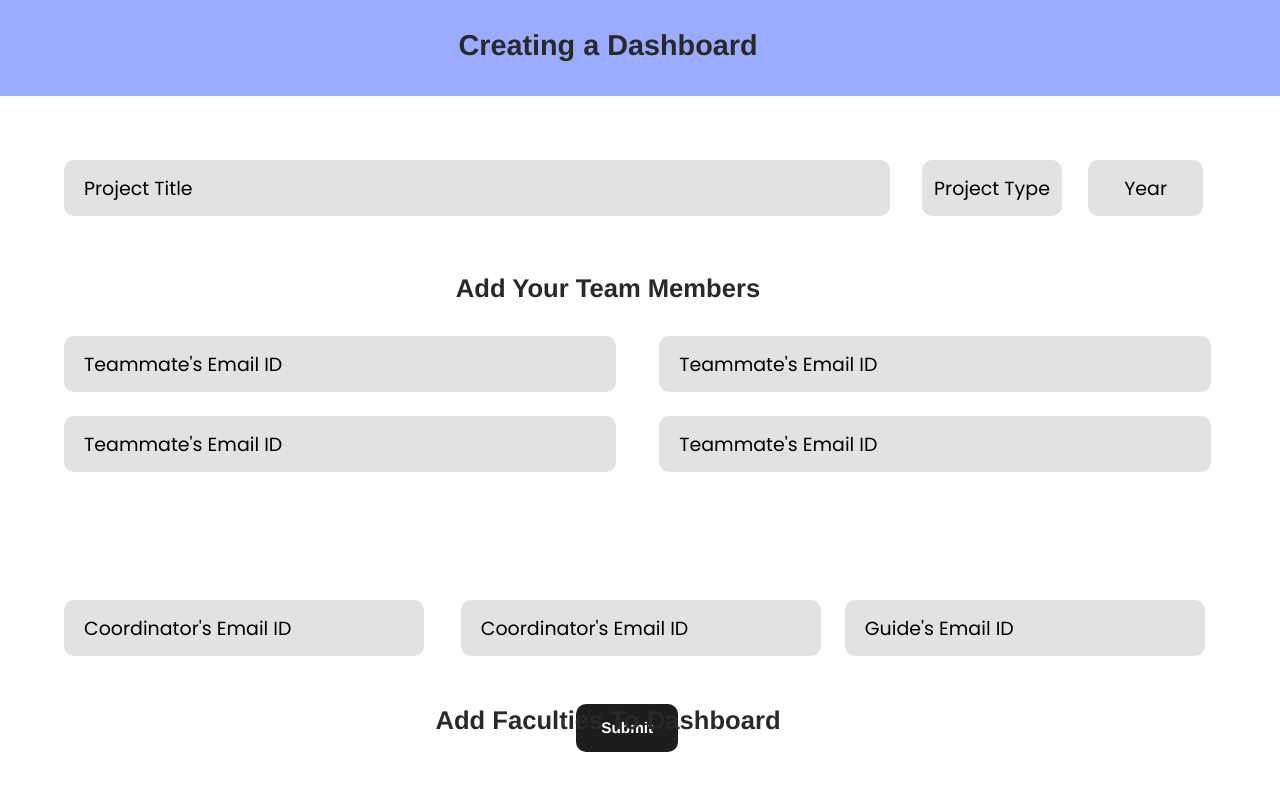
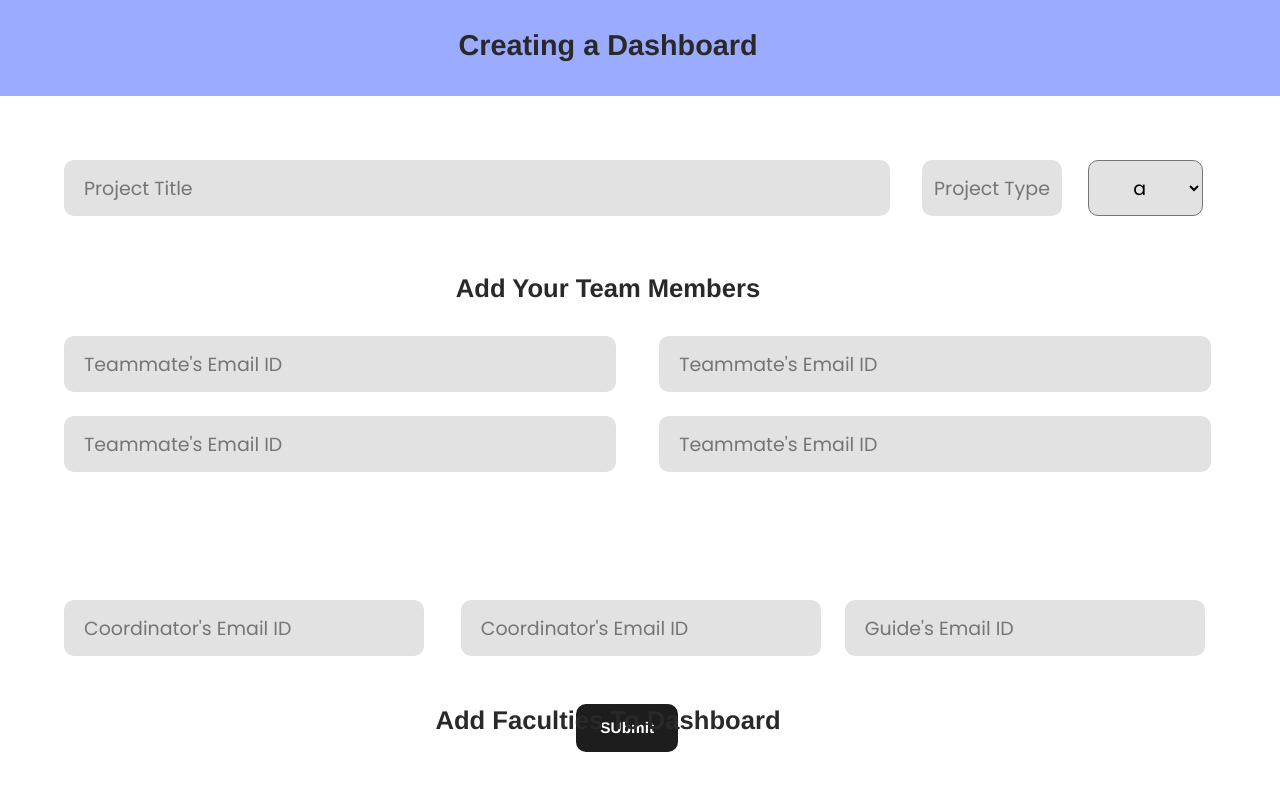
Before and after one commit to akashps23/ProjecxFlow, a React (Vite) app: page /teamcreate in a window 1280 px wide. Shown: the top 790 px of the page. Built offline with nearby package versions, Linux system fonts and the light colour scheme.

Commit message:
fix: form bugs at team create

```diff
--- a/src/pages/teamcreate.jsx
+++ b/src/pages/teamcreate.jsx
@@ -1,65 +1,55 @@
-import React from "react";
+import React, { useRef } from "react";
 import "../styles/teamcreate.css";
 
 function TeamCreate() {
+  const yearRef = useRef(null);
+  const handleSubmit = () => {
+    console.log("ge");
+    alert("AFFs");
+    // alert(yearRef.current.value);
+    let year = yearRef.current.value;
+  };
+  // console.log("hey");
   return (
     <div className="team">
-      <form>
+      <form
+        onSubmit={() => {
+          console.log("herer");
+        }}
+      >
         <div className="dash">Creating a Dashboard</div>
+        <input className="proname" placeholder="Project Title" />
+        <input className="protype" placeholder="Project Type" />
+        <select className="year" ref={yearRef}>
+          <option>a</option>
+          <option>b</option>
+          <option>c</option>
+          <option>d</option>
+          <option>e</option>
+        </select>
+        {/* <input
+          className="year"
+          placeholder="Year"
+          onClick={(event) => (event.target.value = "")}
+        /> */}
+        <div className="teamadd">Add Your Team Members</div>
+        <input className="teammate_one" placeholder="Teammate's Email ID" />
+        <input className="teammate_two" placeholder="Teammate's Email ID" />
+        <input className="teammate_three" placeholder="Teammate's Email ID" />
+        <input className="teammate_four" placeholder="Teammate's Email ID" />
+        <div className="facultyadd">Add Faculties To Dashboard</div>
+        <input className="coordinator01" placeholder="Coordinator's Email ID" />
+        <input className="coordinator02" placeholder="Coordinator's Email ID" />
+        <input className="guide" placeholder="Guide's Email ID" />
+        <div className="bgrect"></div>
         <input
-          className="proname"
-          defaultValue="Project Title"
-          onClick={(event) => (event.target.value = "")}
+          className="submit"
+          type="submit"
+          value="SUbmit"
+          onClick={() => {
+            console.log("sdfsfd");
+          }}
         />
-        <input
-          className="protype"
-          defaultValue="Project Type"
-          onClick={(event) => (event.target.value = "")}
-        />
-        <input
-          className="year"
-          defaultValue="Year"
-          onClick={(event) => (event.target.value = "")}
-        />
-        <div className="teamadd">Add Your Team Members</div>
-        <input
-          className="teammate_one"
-          defaultValue="Teammate's Email ID"
-          onClick={(event) => (event.target.value = "")}
-        />
-        <input
-          className="teammate_two"
-          defaultValue="Teammate's Email ID"
-          onClick={(event) => (event.target.value = "")}
-        />
-        <input
-          className="teammate_three"
-          defaultValue="Teammate's Email ID"
-          onClick={(event) => (event.target.value = "")}
-        />
-        <input
-          className="teammate_four"
-          defaultValue="Teammate's Email ID"
-          onClick={(event) => (event.target.value = "")}
-        />
-        <div className="facultyadd">Add Faculties To Dashboard</div>
-        <input
-          className="coordinator01"
-          defaultValue="Coordinator's Email ID"
-          onClick={(event) => (event.target.value = "")}
-        />
-        <input
-          className="coordinator02"
-          defaultValue="Coordinator's Email ID"
-          onClick={(event) => (event.target.value = "")}
-        />
-        <input
-          className="guide"
-          defaultValue="Guide's Email ID"
-          onClick={(event) => (event.target.value = "")}
-        />
-        <div className="bgrect"></div>
-        <button className="submit">Submit</button>
       </form>
     </div>
   );
```
